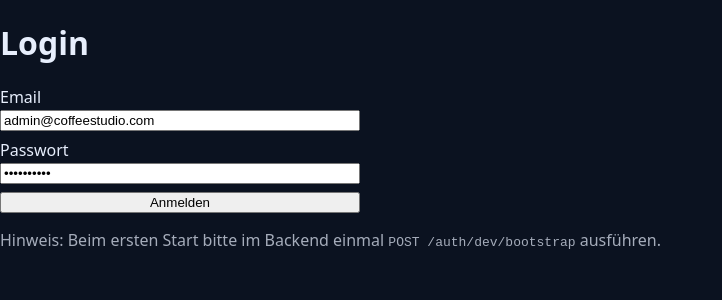
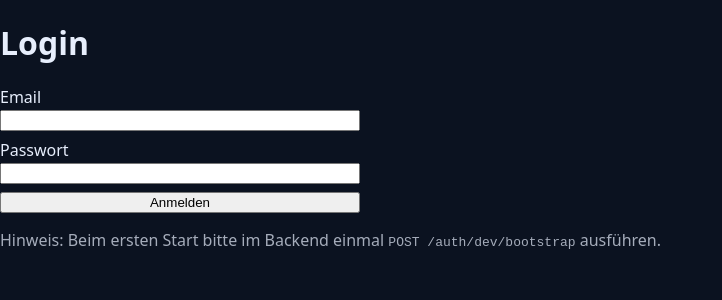
Before and after one commit to fx96515-hue/coffeestudio-platform, a Next.js app in the folder frontend/: page /login in a window 1280 px wide. Shown: the top 300 px of the page, without its empty margins (0-722 px from the left). Built offline with nearby package versions, Linux system fonts and the light colour scheme.

Commit message:
Remove hardcoded credentials from frontend and scripts
Co-authored-by: fx96515-hue <251445487+fx96515-hue@users.noreply.github.com>

```diff
--- a/frontend/app/login/page.tsx
+++ b/frontend/app/login/page.tsx
@@ -6,8 +6,8 @@ import { useRouter } from "next/navigation";
 
 export default function LoginPage() {
   // Must be a valid email; avoid .local/.test (EmailStr rejects these).
-  const [email, setEmail] = useState("admin@coffeestudio.com");
-  const [password, setPassword] = useState("adminadmin");
+  const [email, setEmail] = useState("");
+  const [password, setPassword] = useState("");
   const [error, setError] = useState<string | null>(null);
   const router = useRouter();
 
```
Also changed, not shown: 2 other files (tests, documents, lock files or other folders).
